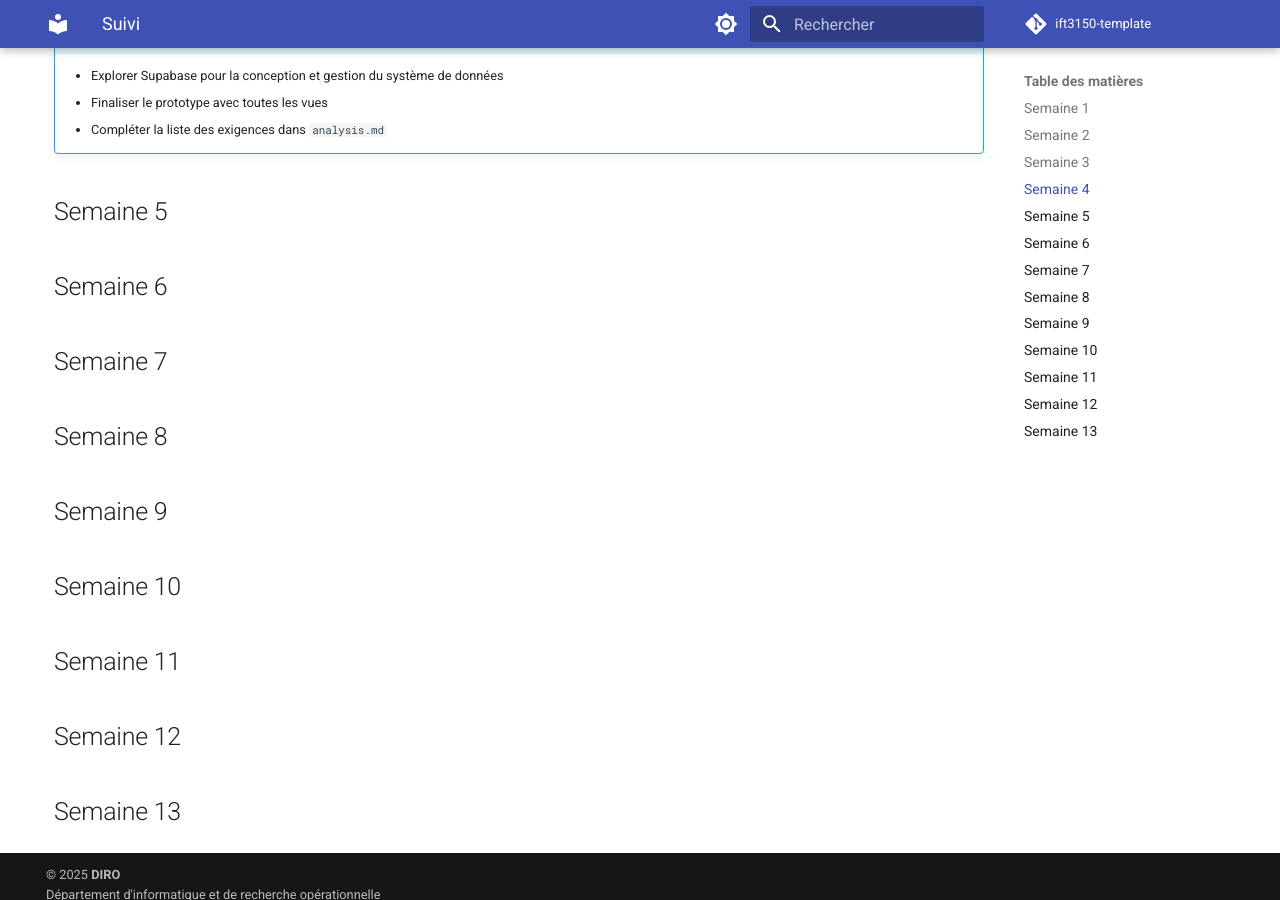
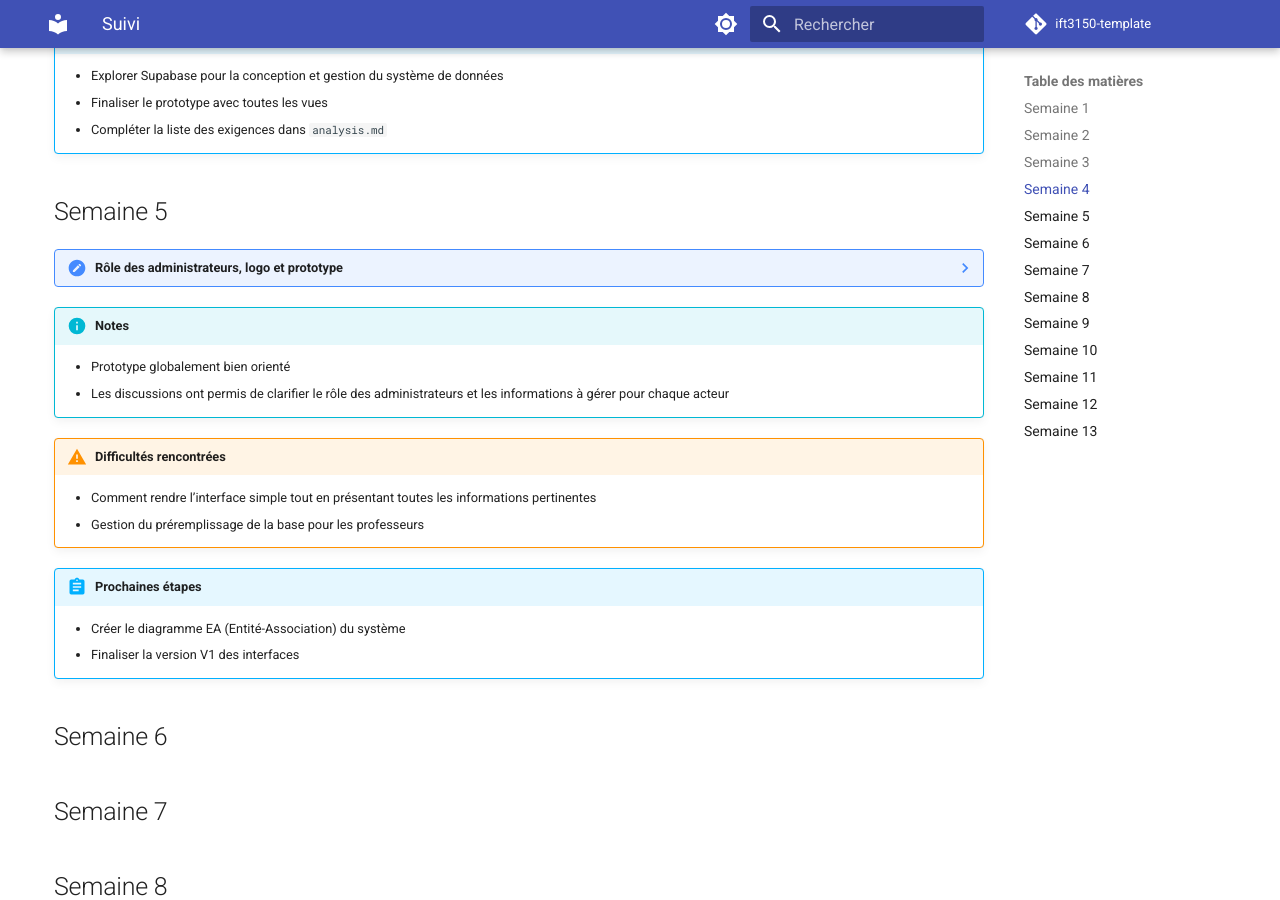
Before and after one commit to udem-diro/atrium, an MkDocs documentation site: the page built from docs/suivi.md, in a window 1280 px wide and 900 px high, scrolled down 2213 px. Built offline with MkDocs 1.6.1 and Material for MkDocs 9.7.7, drawn with Linux system fonts in a browser that asks for light colours; comment, search, counter and statistics services are not loaded.

Commit message:
Suivi semaine 5

```diff
--- a/docs/suivi.md
+++ b/docs/suivi.md
@@ -98,10 +98,30 @@
     - Finaliser le prototype avec toutes les vues
     - Compléter la liste des exigences dans `analysis.md`
 
+## Semaine 5
 
+??? note "Rôle des administrateurs, logo et prototype"
+    - [x] Discussion sur le rôle des administrateurs du département et les fonctionnalités qu’ils peuvent utiliser
+    - [x] Choix du nom et du logo du projet
+    - [x] Revue du prototype avec suggestions d’amélioration
+        * Version finale V1 du prototype à terminer pour la semaine prochaine
+    - [x] Début de la discussion sur le modèle de données : choix des tables et implantation sur Supabase
+    - [x] Possibilité de préremplir la base avec les noms des professeurs et leurs informations de base
+        * Avantage : éviter aux professeurs de créer un nouveau compte, juste changer le mot de passe temporaire
+    - [ ] Difficulté : comment améliorer les interfaces et sélectionner les informations pertinentes pour chaque acteur
+    - [ ] Réduire le travail manuel pour les utilisateurs
 
+!!! info "Notes"
+    - Prototype globalement bien orienté
+    - Les discussions ont permis de clarifier le rôle des administrateurs et les informations à gérer pour chaque acteur
 
-## Semaine 5
+!!! warning "Difficultés rencontrées"
+    - Comment rendre l’interface simple tout en présentant toutes les informations pertinentes
+    - Gestion du préremplissage de la base pour les professeurs
+
+!!! abstract "Prochaines étapes"
+    - Créer le diagramme EA (Entité-Association) du système
+    - Finaliser la version V1 des interfaces
 
 ## Semaine 6
 
```
